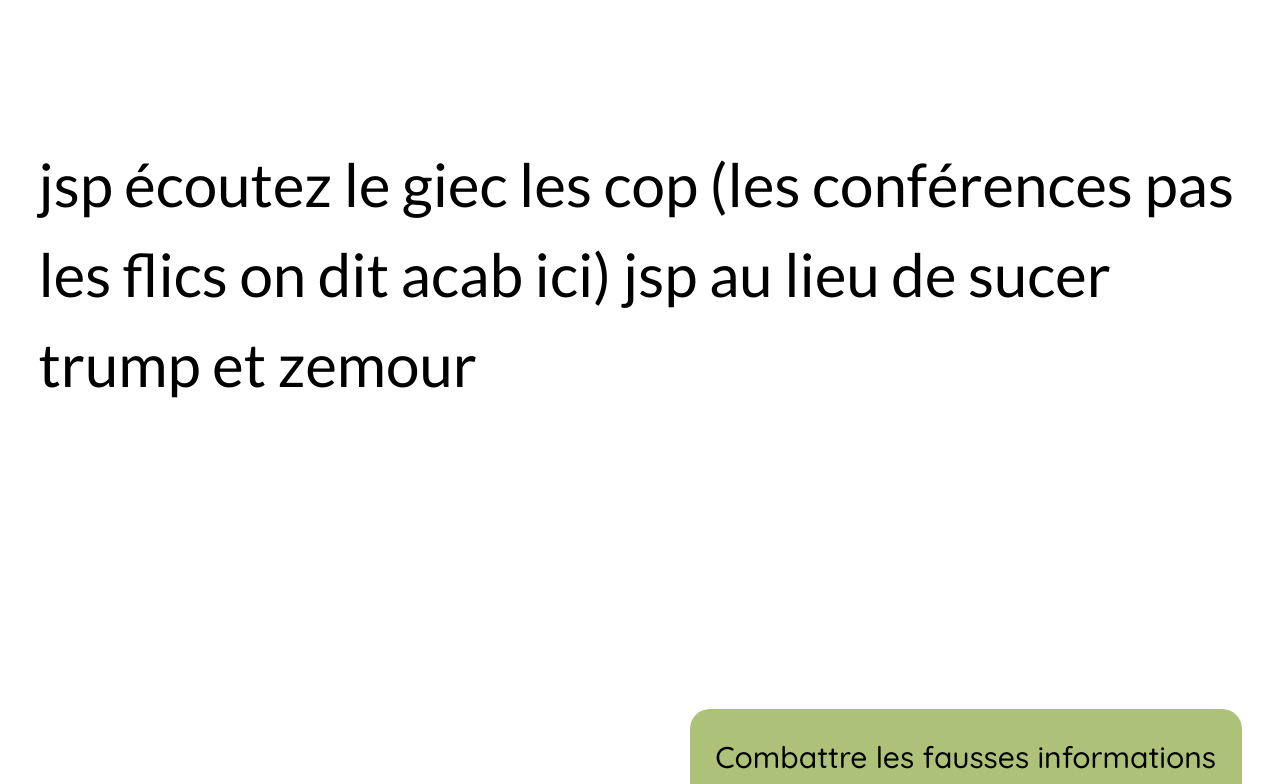
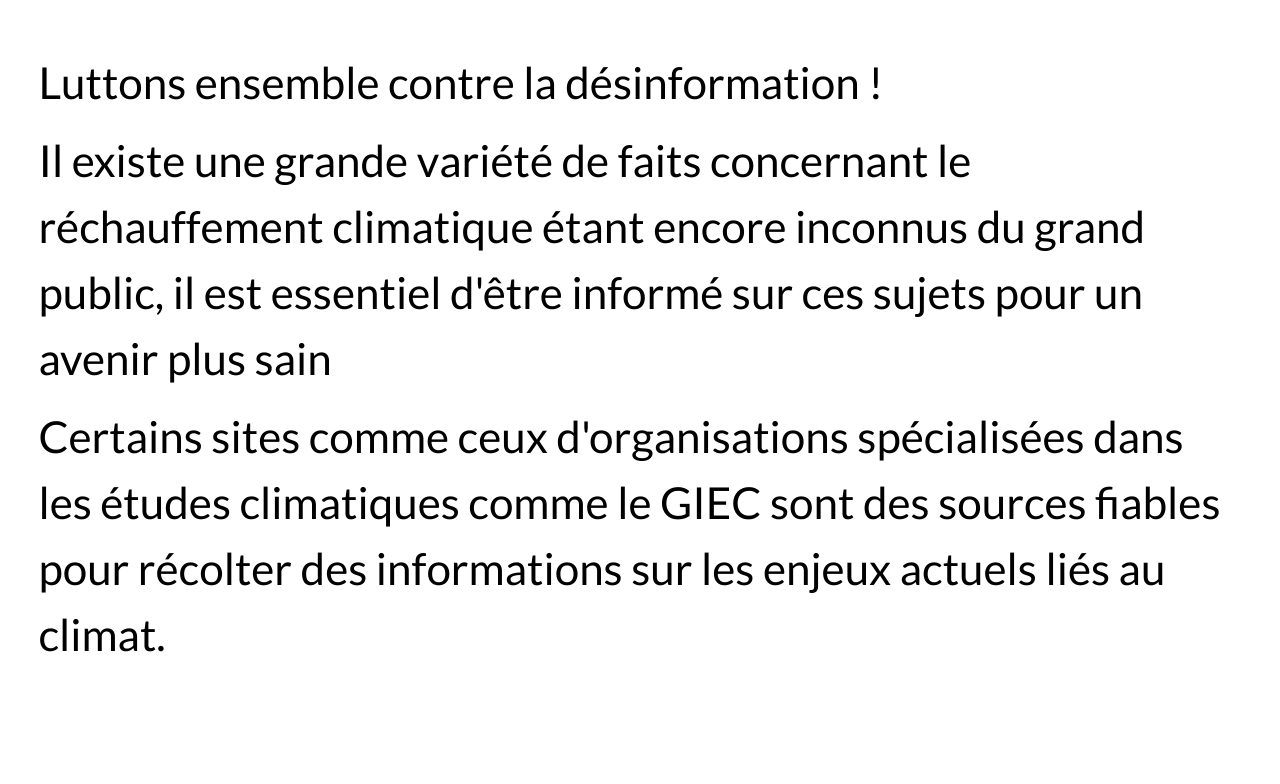
Before and after one commit to ivelter/ndi2023, a Next.js app: page / in a window 1280 px wide. Shown: the part 10860-11644 px from the top of the page. Built offline with nearby package versions, Linux system fonts and the light colour scheme.

Commit message:
refactor : refonte de la page 11

```diff
--- a/components/slides/SN11.js
+++ b/components/slides/SN11.js
@@ -21,15 +21,21 @@
 
                 <div className={base.d1}>
                     <p className={`${fontLato.className}`}>
-                        jsp écoutez le giec les cop (les conférences pas les flics on dit acab ici) jsp au lieu de sucer trump et zemour
+                        Luttons ensemble contre la désinformation !
+                    </p>
+                    <p className={`${fontLato.className}`}>
+                        Il existe une grande variété de faits concernant le réchauffement climatique étant encore inconnus du grand public, il est essentiel d'être informé sur ces sujets pour un avenir plus sain
+                    </p>
+                    <p className={`${fontLato.className}`}>
+                        Certains sites comme ceux d'organisations spécialisées dans les études climatiques comme le GIEC sont des sources fiables pour récolter des informations sur les enjeux actuels liés au climat.
                     </p>
 
                 </div>
 
                 <div className={base.d2}>
                     <div className={` ${base.dansD2elt1} ${fontQuicksand.className}`}>
-                        <a href="https://macron.fun">
-                        Combattre les fausses informations
+                        <a href="https://www.ecologie.gouv.fr/publication-du-6e-rapport-synthese-du-giec">
+                        Cliquez pour combattre la désinformation
                         </a>
 
                     </div>
--- a/components/slides/SN11.module.scss
+++ b/components/slides/SN11.module.scss
@@ -9,7 +9,7 @@
 .d1{
     margin: 3%;
     display: flex;
-    flex-direction: row;
+    flex-direction: column;
     justify-content: baseline;
     align-items: baseline;
 
@@ -50,7 +50,8 @@
 
 
 .d1 > p {
-    font-size: 60px;
+    font-size: 44px;
+    margin-bottom: 1%;
 
 }
 
```
